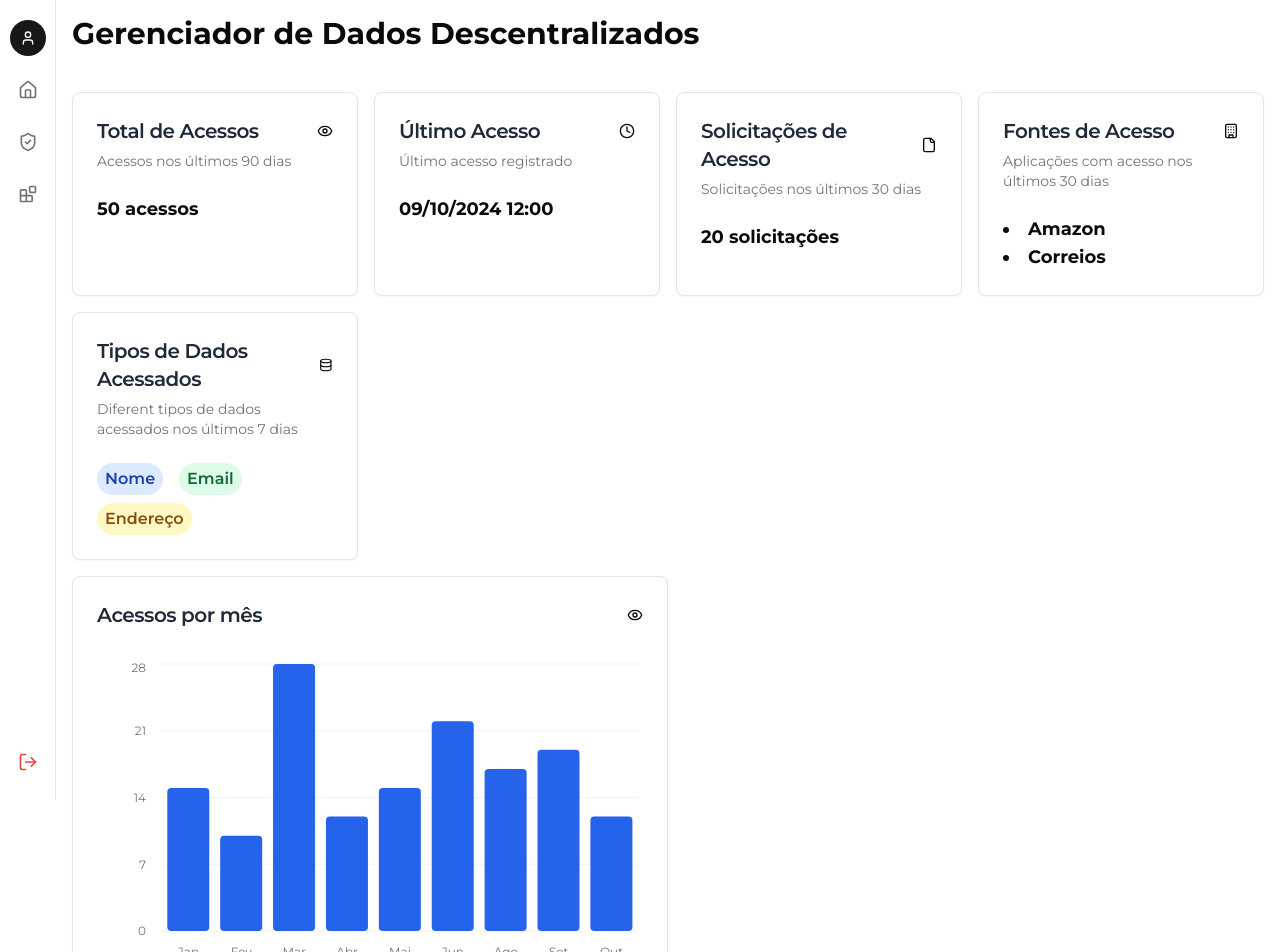
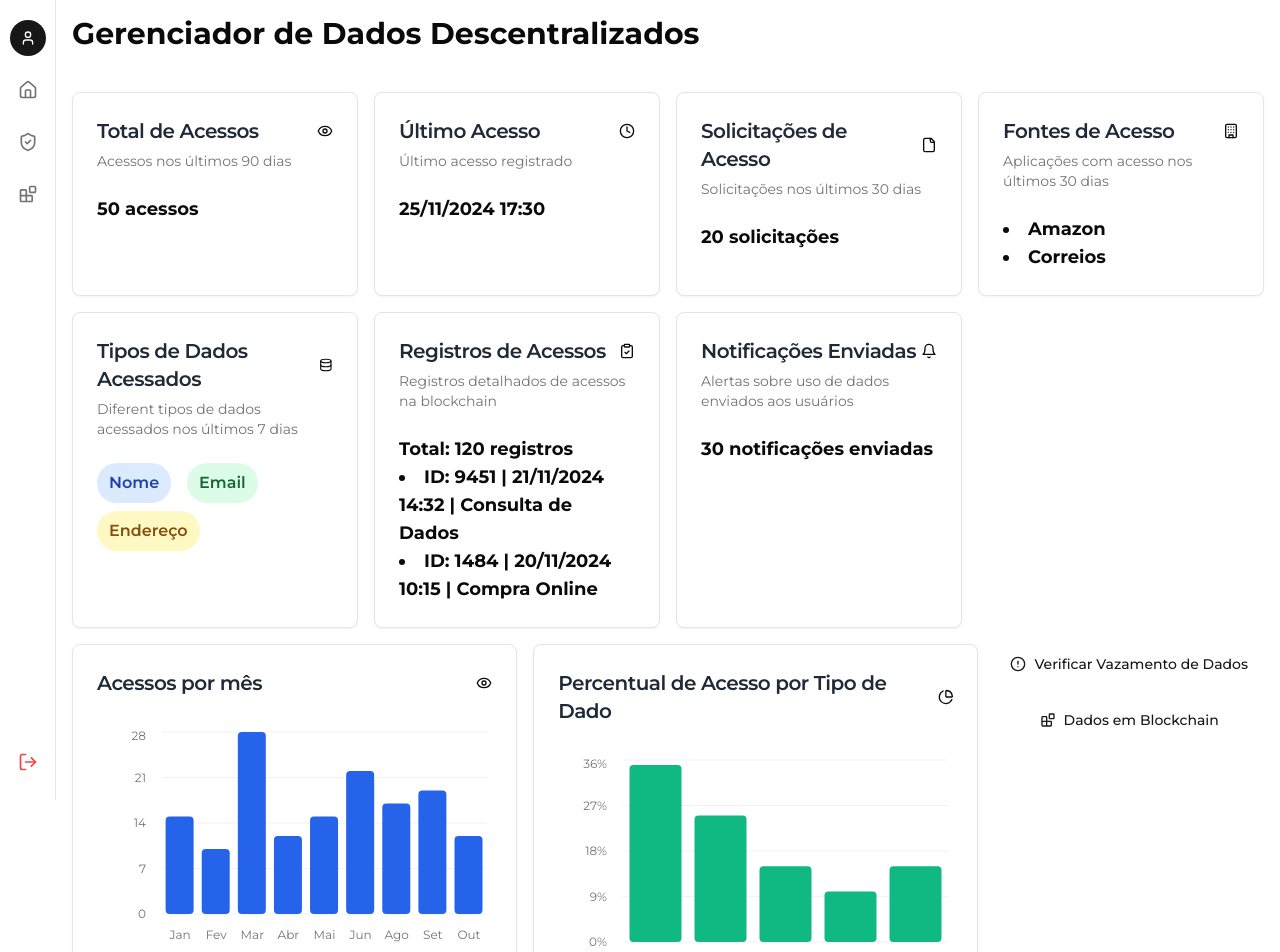
Before and after one commit to OtavioCanedo/block-privacy, a Next.js app: page / in a window 1280 px wide. Shown: the top 952 px of the page. Built offline with nearby package versions, Linux system fonts and the light colour scheme.

Commit message:
feat: dashboard

```diff
--- a/src/app/page.tsx
+++ b/src/app/page.tsx
@@ -1,8 +1,22 @@
+"use client";
+
 import { Card } from "@/components/card";
-import { Building, Clock, Database, Eye, File } from "lucide-react";
+import {
+  AlertCircle,
+  Bell,
+  Blocks,
+  Building,
+  ClipboardCheck,
+  Clock,
+  Database,
+  Eye,
+  File,
+} from "lucide-react";
 import { ChartOverview } from "@/components/chart";
 import { Template } from "@/components/template";
-// import { Sales } from "@/components/sales";
+import { DataAccess } from "@/components/dataAccess";
+import { Button } from "@/components/ui/button";
+import { useRouter } from "next/navigation";
 
 export default function Home() {
   const data = [
@@ -17,7 +31,7 @@ export default function Home() {
       icon: <Clock className="h-4 w-4" />,
       description: "Último acesso registrado",
       content: (
-        <p className="text-base sm:text-lg font-bold">09/10/2024 12:00</p>
+        <p className="text-base sm:text-lg font-bold">25/11/2024 17:30</p>
       ),
     },
     {
@@ -45,19 +59,48 @@ export default function Home() {
       description: "Diferent tipos de dados acessados nos últimos 7 dias",
       content: (
         <div className="flex flex-wrap gap-2">
-          <span className="bg-blue-100 text-blue-800 text-base font-semibold mr-2 px-2 py-1 rounded-full">
+          <span className="bg-blue-100 text-blue-800 text-base font-semibold mr-2 px-3 py-2 rounded-full">
             Nome
           </span>
-          <span className="bg-green-100 text-green-800 text-base font-semibold mr-2 px-2 py-1 rounded-full">
+          <span className="bg-green-100 text-green-800 text-base font-semibold mr-2 px-3 py-2 rounded-full">
             Email
           </span>
-          <span className="bg-yellow-100 text-yellow-800 text-base font-semibold mr-2 px-2 py-1 rounded-full">
+          <span className="bg-yellow-100 text-yellow-800 text-base font-semibold mr-2 px-3 py-2 rounded-full">
             Endereço
           </span>
         </div>
       ),
     },
+    {
+      title: "Registros de Acessos",
+      icon: <ClipboardCheck className="h-4 w-4" />,
+      description: "Registros detalhados de acessos na blockchain",
+      content: (
+        <div>
+          <p className="text-base sm:text-lg font-bold">Total: 120 registros</p>
+          <ul className="list-disc list-inside text-sm">
+            <li className="text-base sm:text-lg font-bold">
+              ID: 9451 | 21/11/2024 14:32 | Consulta de Dados
+            </li>
+            <li className="text-base sm:text-lg font-bold">
+              ID: 1484 | 20/11/2024 10:15 | Compra Online
+            </li>
+          </ul>
+        </div>
+      ),
+    },
+    {
+      title: "Notificações Enviadas",
+      icon: <Bell className="h-4 w-4" />,
+      description: "Alertas sobre uso de dados enviados aos usuários",
+      content: (
+        <p className="text-base sm:text-lg font-bold">
+          30 notificações enviadas
+        </p>
+      ),
+    },
   ];
+  const router = useRouter();
 
   return (
     <Template title="Gerenciador de Dados Descentralizados">
@@ -69,7 +112,17 @@ export default function Home() {
 
       <section className="mt-4 flex flex-col md:flex-row gap-4">
         <ChartOverview />
-        {/* <Sales /> */}
+        <DataAccess />
+        <div className="flex flex-col gap-4">
+          <Button variant="link" onClick={() => router.push("/leaks")}>
+            <AlertCircle className="mr-2 h-4 w-4" />
+            Verificar Vazamento de Dados
+          </Button>
+          <Button variant="link" onClick={() => router.push("/blockchain")}>
+            <Blocks className="mr-2 h-4 w-4" />
+            Dados em Blockchain
+          </Button>
+        </div>
       </section>
     </Template>
   );
--- a/src/components/chart/index.tsx
+++ b/src/components/chart/index.tsx
@@ -43,7 +43,6 @@ export function ChartOverview() {
             />
             <YAxis tickLine={false} tickMargin={10} axisLine={false} />
             <Bar dataKey="access" fill={chartConfig.access.color} radius={4} />
-            {/* <Bar dataKey="mobile" fill={chartConfig.mobile.color} radius={4} /> */}
           </BarChart>
         </ChartContainer>
       }
--- /dev/null
+++ b/src/components/dataAccess/index.tsx
@@ -0,0 +1,56 @@
+"use client";
+
+import { PieChart } from "lucide-react";
+import { ChartConfig, ChartContainer } from "../ui/chart";
+import { Bar, BarChart, CartesianGrid, XAxis, YAxis } from "recharts";
+import { Card } from "../card";
+
+export function DataAccess() {
+  const chartData = [
+    { dataType: "Nome", percentage: 35 },
+    { dataType: "E-mail", percentage: 25 },
+    { dataType: "Endereço", percentage: 15 },
+    { dataType: "Telefone", percentage: 10 },
+    { dataType: "Outros", percentage: 15 },
+  ];
+
+  const chartConfig = {
+    percentage: {
+      label: "Percentual",
+      color: "#10b981",
+    },
+  } satisfies ChartConfig;
+
+  return (
+    <Card
+      className="w-full md:w-1/2 md:max-w-[600px]"
+      title="Percentual de Acesso por Tipo de Dado"
+      icon={<PieChart className="h-4 w-4" />}
+      content={
+        <ChartContainer config={chartConfig} className="min-h-[200px] w-full">
+          <BarChart data={chartData}>
+            <CartesianGrid vertical={false} />
+            <XAxis
+              dataKey="dataType"
+              tickLine={false}
+              tickMargin={10}
+              axisLine={false}
+              tickFormatter={(value) => value}
+            />
+            <YAxis
+              tickLine={false}
+              tickMargin={10}
+              axisLine={false}
+              tickFormatter={(value) => `${value}%`}
+            />
+            <Bar
+              dataKey="percentage"
+              fill={chartConfig.percentage.color}
+              radius={4}
+            />
+          </BarChart>
+        </ChartContainer>
+      }
+    />
+  );
+}
--- a/src/components/sales/index.tsx
+++ /dev/null
@@ -1,28 +0,0 @@
-import { CircleDollarSign } from "lucide-react";
-import { Avatar, AvatarFallback, AvatarImage } from "../ui/avatar";
-import { Card } from "../card";
-
-export function Sales() {
-  return (
-    <Card
-      className="flex-1"
-      title="Últimos clientes"
-      icon={<CircleDollarSign className="h-4 w-4" />}
-      description="Novos clientes em 24h"
-      content={
-        <article className="flex items-center gap-2 border-b py-2">
-          <Avatar className="h-8 w-8">
-            <AvatarImage src="https://blog.ebaconline.com.br/blog/wp-content/uploads/2023/11/image6-1.png" />
-            <AvatarFallback>DV</AvatarFallback>
-          </Avatar>
-          <div>
-            <p className="text-sm sm:text-base font-semibold">AAAAAAAAA</p>
-            <span className="text-xs sm:text-sm text-gray-500">
-              email@email.com
-            </span>
-          </div>
-        </article>
-      }
-    />
-  );
-}
--- a/src/components/sidebar/index.tsx
+++ b/src/components/sidebar/index.tsx
@@ -107,11 +107,27 @@ export function Sidebar() {
 
                 <Link
                   className="flex items-center gap-4 px-2.5 text-muted-foreground hover:text-foreground"
-                  href="#"
+                  href="/"
                   prefetch={false}
                 >
                   <Home className="h-5 w-5 transition-all" />
                   Início
+                </Link>
+                <Link
+                  className="flex items-center gap-4 px-2.5 text-muted-foreground hover:text-foreground"
+                  href="/leaks"
+                  prefetch={false}
+                >
+                  <ShieldCheck className="h-5 w-5 transition-all" />
+                  Vazamento de dados
+                </Link>
+                <Link
+                  className="flex items-center gap-4 px-2.5 text-muted-foreground hover:text-foreground"
+                  href="/blockchain"
+                  prefetch={false}
+                >
+                  <Blocks className="h-5 w-5 transition-all" />
+                  Blockchain
                 </Link>
               </nav>
             </SheetContent>
```
